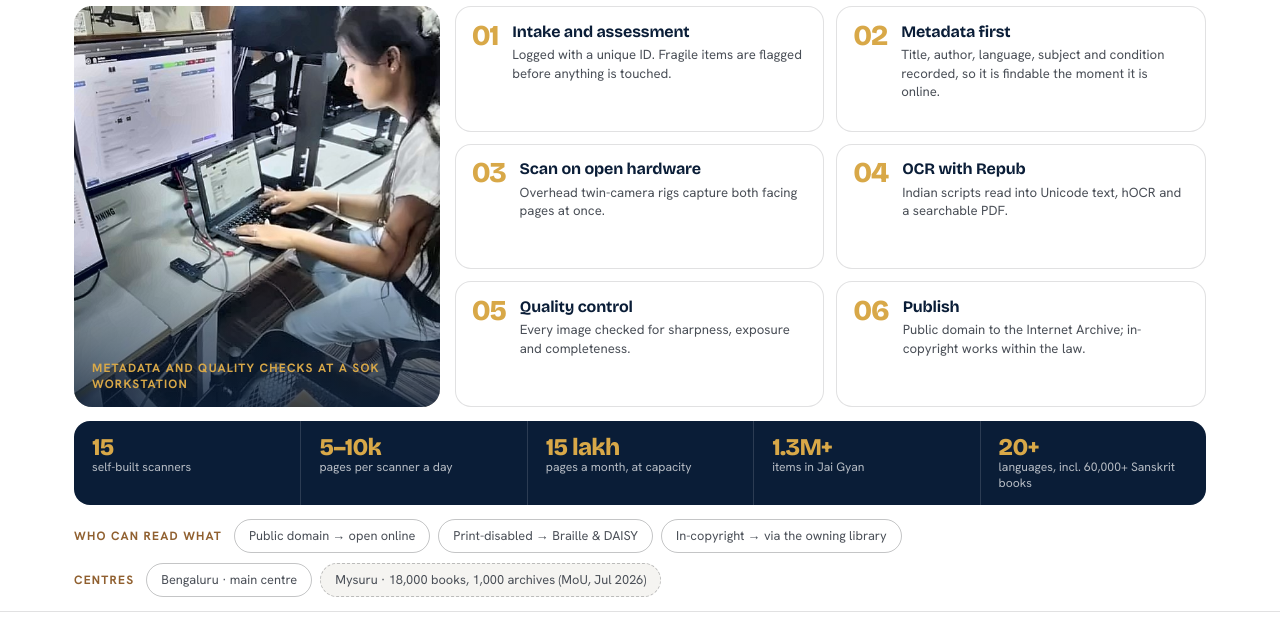
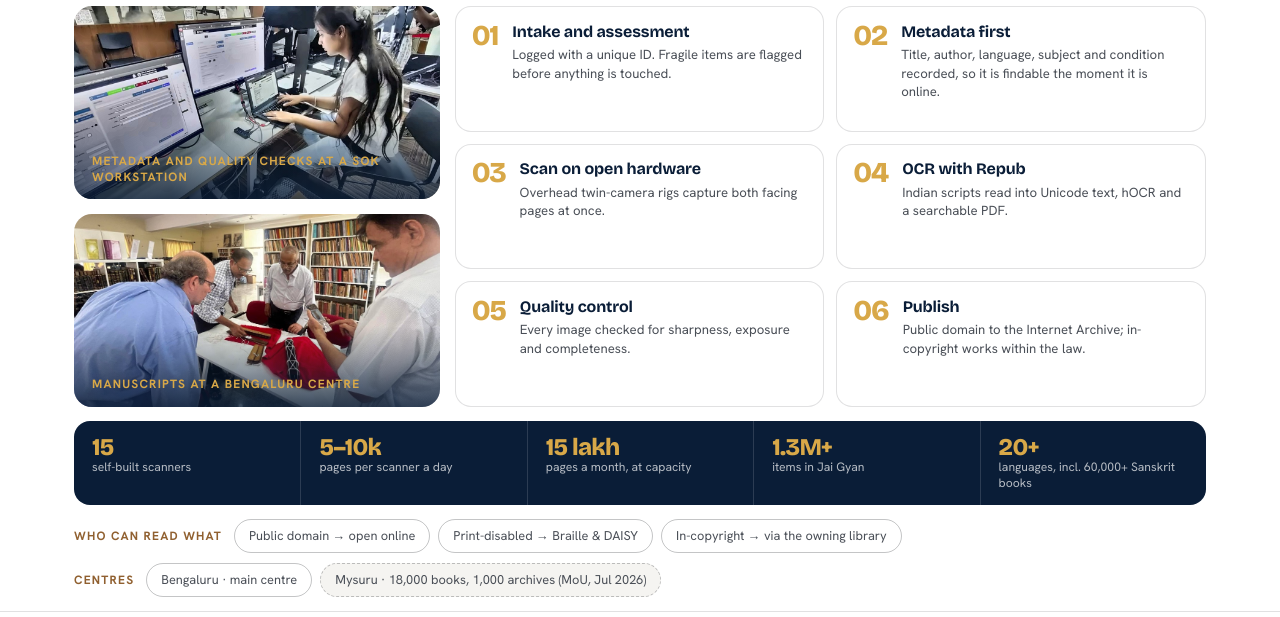
Before and after one commit to ServantsOfKnowledge/sok-portal, a plain HTML site: page work.html in a window 1280 px wide. Shown: the part 140-757 px from the top of the page. Drawn offline with nearby package versions, Linux system fonts and the light colour scheme.

Commit message:
feat: manuscript photo on the Digitisation page

```diff
--- a/css/styles.css
+++ b/css/styles.css
@@ -260,6 +260,8 @@ html[data-dir="back"] { --from: -24px; }
 
 /* ---- digitisation: photo + six steps + numbers ---- */
 .dg { flex: 1; min-height: 0; display: grid; grid-template-columns: .78fr 1.6fr; gap: var(--gap); margin-bottom: var(--gap); }
+.dg-pics { display: grid; grid-template-rows: minmax(0, 1fr) minmax(0, 1fr); gap: var(--gap); min-height: 0; }
+.dg-pic.ms img { object-position: 50% 82%; }
 .dg-pic { margin: 0; position: relative; border-radius: 18px; overflow: hidden; min-height: 0; }
 .dg-pic img { width: 100%; height: 100%; object-fit: cover; object-position: 60% 40%; }
 .dg-pic::after { content: ""; position: absolute; inset: 0; background: linear-gradient(to top, rgba(10,29,55,.8), rgba(10,29,55,0) 42%); }
@@ -279,7 +281,7 @@ html[data-dir="back"] { --from: -24px; }
 .strip .k { font: 700 .66rem/1 var(--font-body); letter-spacing: .1em; text-transform: uppercase; color: var(--accent); margin-right: 4px; }
 .pill { border: 1px solid var(--line-2); border-radius: 999px; padding: 6px 14px; font-size: .8rem; color: var(--ink-2); }
 .soft-pill { background: var(--soft); border-style: dashed; }
-@media (max-width: 1000px) { .dg { grid-template-columns: 1fr; } .dg-pic { display: none; } .dg-steps { grid-template-columns: 1fr; } .kpis { grid-template-columns: repeat(2, 1fr); } }
+@media (max-width: 1000px) { .dg { grid-template-columns: 1fr; } .dg-pics { display: none; } .dg-steps { grid-template-columns: 1fr; } .kpis { grid-template-columns: repeat(2, 1fr); } }
 
 /* ---- research desk: five systems -> one install ---- */
 .rd { flex: 1; min-height: 0; display: grid; grid-template-rows: minmax(0, 1.55fr) minmax(0, 1fr); gap: var(--gap); padding-bottom: var(--gap); }
--- a/work.html
+++ b/work.html
@@ -30,7 +30,7 @@
 <main class="screen"><div class="container">
 <header class="screen-head"><div><p class="eyebrow">Digitisation</p><h1>How a book gets from the shelf to a searchable page.</h1></div><div class="actions"><a class="btn btn-secondary" href="support.html">Fund a centre</a></div></header>
 <div class="dg">
-  <figure class="dg-pic"><img src="assets/img/workstation.jpg" alt="An operator entering book metadata at a SOK workstation" width="1420" height="640"><figcaption>Metadata and quality checks at a SOK workstation</figcaption></figure>
+  <div class="dg-pics"><figure class="dg-pic"><img src="assets/img/workstation.jpg" alt="An operator entering book metadata at a SOK workstation" width="1420" height="640"><figcaption>Metadata and quality checks at a SOK workstation</figcaption></figure><figure class="dg-pic ms"><img src="assets/img/manuscripts.jpg" alt="Carl Malamud and colleagues examining palm-leaf manuscripts laid on red cloth" width="1000" height="750" loading="lazy"><figcaption>Manuscripts at a Bengaluru centre</figcaption></figure></div>
   <div class="dg-steps"><div class="sc"><span class="num">01</span><div><h4>Intake and assessment</h4><p>Logged with a unique ID. Fragile items are flagged before anything is touched.</p></div></div><div class="sc"><span class="num">02</span><div><h4>Metadata first</h4><p>Title, author, language, subject and condition recorded, so it is findable the moment it is online.</p></div></div><div class="sc"><span class="num">03</span><div><h4>Scan on open hardware</h4><p>Overhead twin-camera rigs capture both facing pages at once.</p></div></div><div class="sc"><span class="num">04</span><div><h4>OCR with Repub</h4><p>Indian scripts read into Unicode text, hOCR and a searchable PDF.</p></div></div><div class="sc"><span class="num">05</span><div><h4>Quality control</h4><p>Every image checked for sharpness, exposure and completeness.</p></div></div><div class="sc"><span class="num">06</span><div><h4>Publish</h4><p>Public domain to the Internet Archive; in-copyright works within the law.</p></div></div></div>
 </div>
 <div class="kpis"><div><b>15</b><span>self-built scanners</span></div><div><b>5–10k</b><span>pages per scanner a day</span></div><div><b>15 lakh</b><span>pages a month, at capacity</span></div><div><b>1.3M+</b><span>items in Jai Gyan</span></div><div><b>20+</b><span>languages, incl. 60,000+ Sanskrit books</span></div></div>
```
Also changed, not shown: assets/img/manuscripts.jpg (added).
